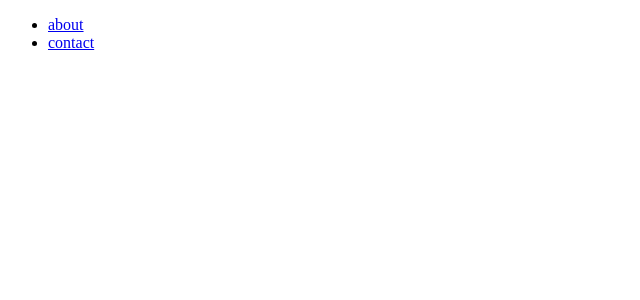
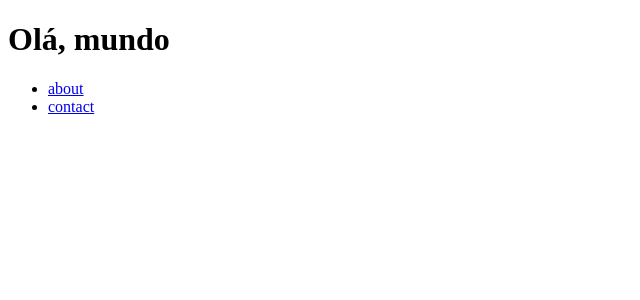
Before and after one commit to DanieelCarvalho/Pac-Men-Page, an Angular app: page /home in a window 1280 px wide. Shown: the top 300 px of the page, without its empty margins (0-640 px from the left). Built offline with nearby package versions, Linux system fonts and the light colour scheme.

Commit message:
atualiando com a main

```diff
--- a/src/app/app.component.html
+++ b/src/app/app.component.html
@@ -1 +1,3 @@
+<h1>Olá, mundo</h1>
+
 <router-outlet></router-outlet>
```
